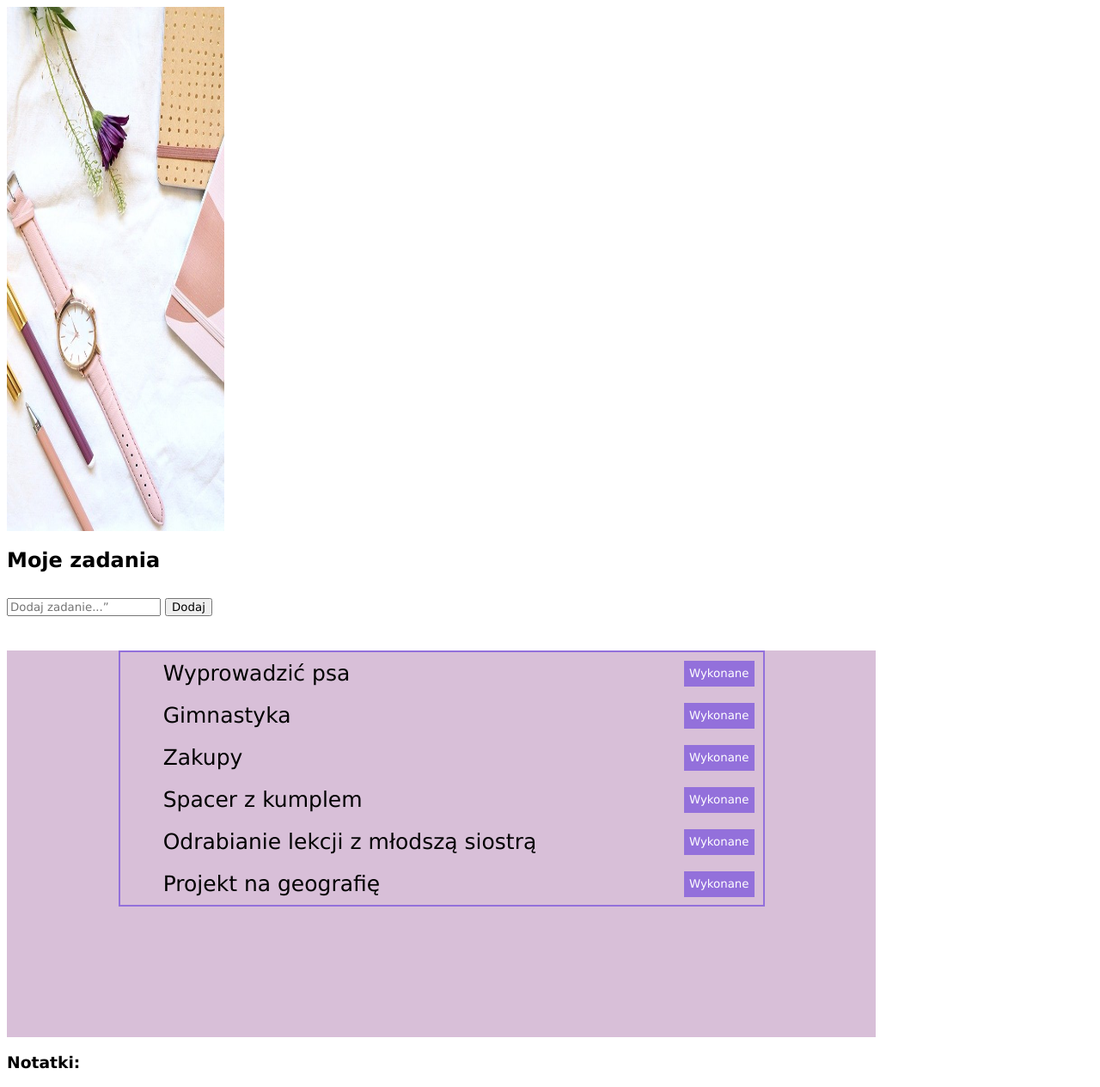
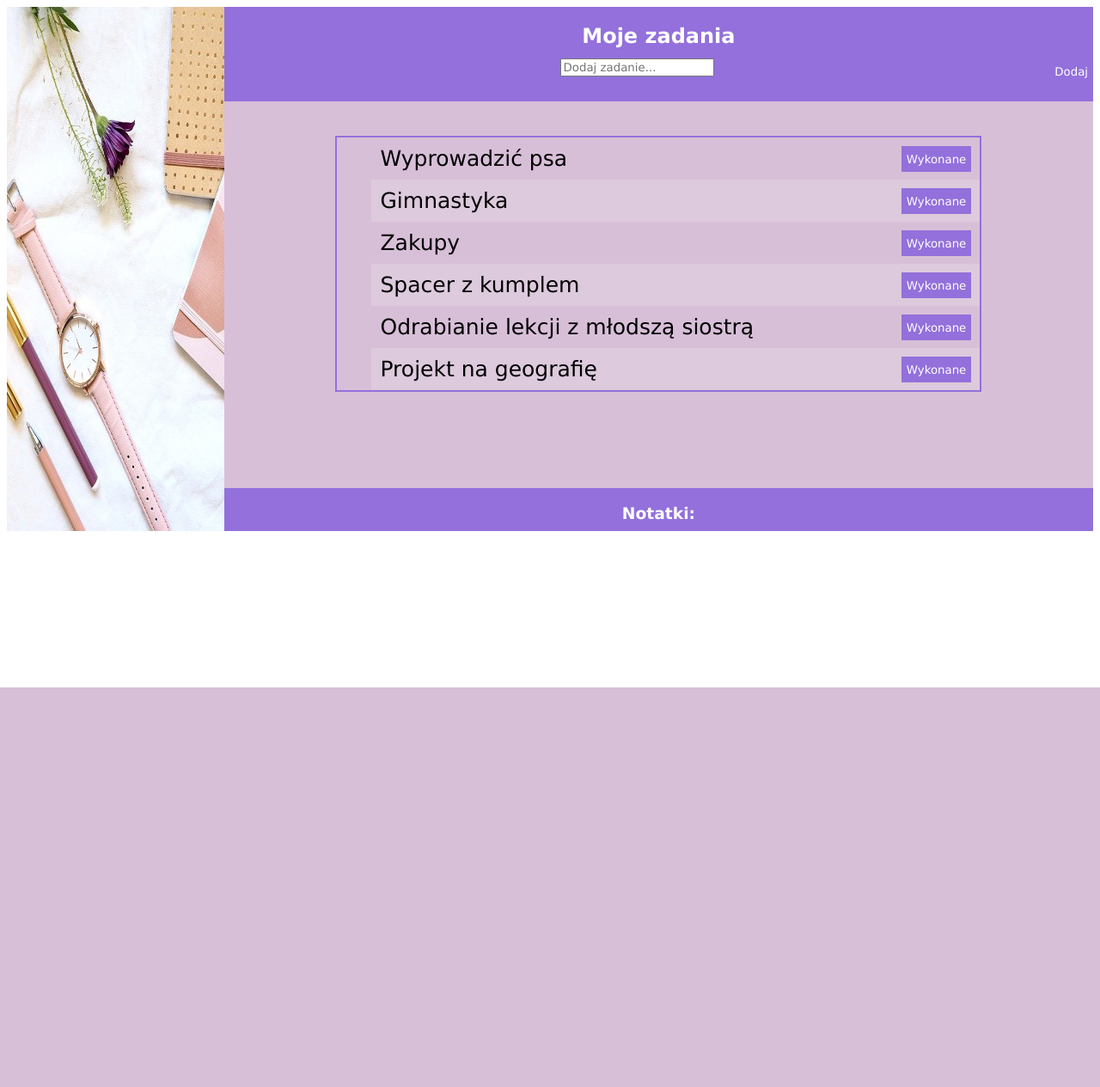
Before and after one commit to Artu5r/3C_Witryny_Internetowe_2025_2026, a PHP site: page /notatki.html in a window 1280 px wide. Shown: the whole page at 86% size. After the commit the page ends 800 px from the top, so only its background shows below. Run offline with PHP 8.4, Linux system fonts and the light colour scheme.

Commit message:
Add files via upload

```diff
--- a/Egzamin/notatki.html
+++ b/Egzamin/notatki.html
@@ -5,9 +5,7 @@
     <meta name="viewport" content="width=device-width, initial-scale=1.0">
     <title>Planer zadań</title>
     <link rel="stylesheet" href="styl.css">
-    <script>
-
-    </script>
+    <script src="skrypt.js"></script>
 </head>
 <body>
     <aside>
@@ -17,17 +15,17 @@
         <h2>Moje zadania</h2>
     </header>
     <nav>
-        <input type="text" name="" id="" placeholder="Dodaj zadanie...”">
-        <button>Dodaj</button>
+        <input type="text" id="pole" placeholder="Dodaj zadanie...">
+        <button onclick="dodaj()">Dodaj</button>
     </nav>
     <main>
-        <ul>
-            <li>Wyprowadzić psa<button>Wykonane</button></li>
-            <li>Gimnastyka<button>Wykonane</button></li>
-            <li>Zakupy<button>Wykonane</button></li>
-            <li>Spacer z kumplem<button>Wykonane</button></li>
-            <li>Odrabianie lekcji z młodszą siostrą<button>Wykonane</button></li>
-            <li>Projekt na geografię<button>Wykonane</button></li>
+        <ul id="lista">
+            <li>Wyprowadzić psa<button onclick="wykonane(this)">Wykonane</button></li>
+            <li>Gimnastyka<button onclick="wykonane(this)">Wykonane</button></li>
+            <li>Zakupy<button onclick="wykonane(this)">Wykonane</button></li>
+            <li>Spacer z kumplem<button onclick="wykonane(this)">Wykonane</button></li>
+            <li>Odrabianie lekcji z młodszą siostrą<button onclick="wykonane(this)">Wykonane</button></li>
+            <li>Projekt na geografię<button onclick="wykonane(this)">Wykonane</button></li>
         </ul>
     </main>
     <footer>
--- /dev/null
+++ b/Egzamin/skrypt.js
@@ -0,0 +1,15 @@
+function wykonane(btn){
+    btn.parentElement.style.textDecoration= "line-through";
+}
+
+function dodaj(){
+    let pole = document.getElementById("pole");
+    let tekst = pole.value.trim();
+    if (tekst !== ""){
+        let li = document.createElement("li")
+        li.innerHTML = tekst + ' <button onclick="wykonane(this)">Wykonane</button>';
+
+        document.getElementById("lista").appendChild(li);
+        pole.value = "";
+    }
+}
--- a/Egzamin/styl.css
+++ b/Egzamin/styl.css
@@ -5,6 +5,7 @@
 aside{
     width: 20%;
     height: 610px;
+    float: left;
 }
 
 img{
@@ -12,13 +13,14 @@ img{
     height: 610px;
 }
 
-header nav footer{
+header, footer, nav{
     background-color: MediumPurple;
     color: white;
     width: 80%;
     height: 50px;
     text-align: center;
     text-shadow: 4px DimGray;
+    float: right;
 }
 
 nav{
@@ -29,11 +31,10 @@ main{
     background-color: Thistle;
     width: 80%;
     height: 450px;
-                            background-color: paskiprzewiljania;
-
+    float: right;
 }
 
-ul button{
+button{
     float: right;
     background-color: MediumPurple;
     color: white;
@@ -54,7 +55,10 @@ ul{
 
 li{
     padding: 10px;
-                        background-color: parzyste lelemanety inny kolor;
+}
+
+li:nth-child(even){
+    background-color: #DDCADD;
 }
 
 li:hover{
```
Also changed, not shown: Egzamin/obraz.jpg.
